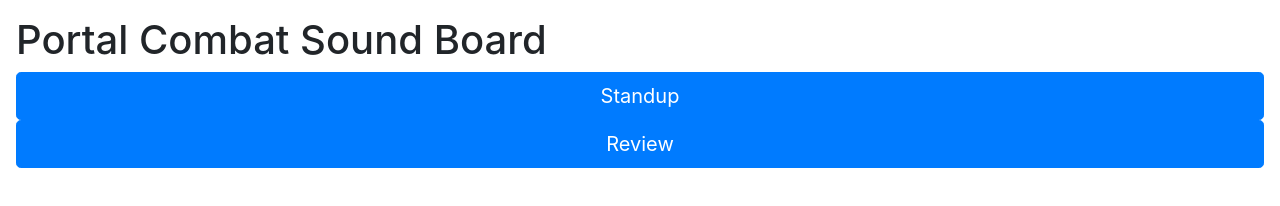
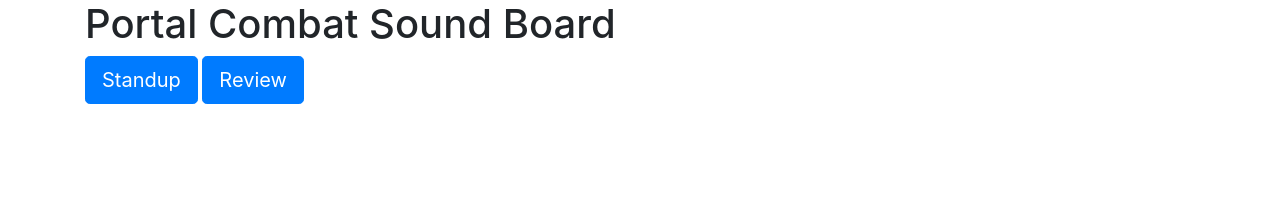
Before and after one commit to tine2k/portal-combat-sound-board, a website: page index.html in a window 1280 px wide. Drawn offline with nearby package versions, Linux system fonts and the light colour scheme.

Commit message:
1 file modified

```diff
--- a/index.html
+++ b/index.html
@@ -35,7 +35,8 @@
     }
 	</script>
 
-<div class="cover-container d-flex w-100 h-100 p-3 mx-auto flex-column">
+	<div class="container">
+		<div class="board">
 			<h1>Portal Combat Sound Board</h1>
 
       <button type="button" class="btn btn-primary btn-lg"
@@ -48,7 +49,7 @@
         Review
       </button>
     </div>
-
+	</div>
 </body>
 
 </html>
```
Lines whose indentation alone changed are shown as unchanged.
